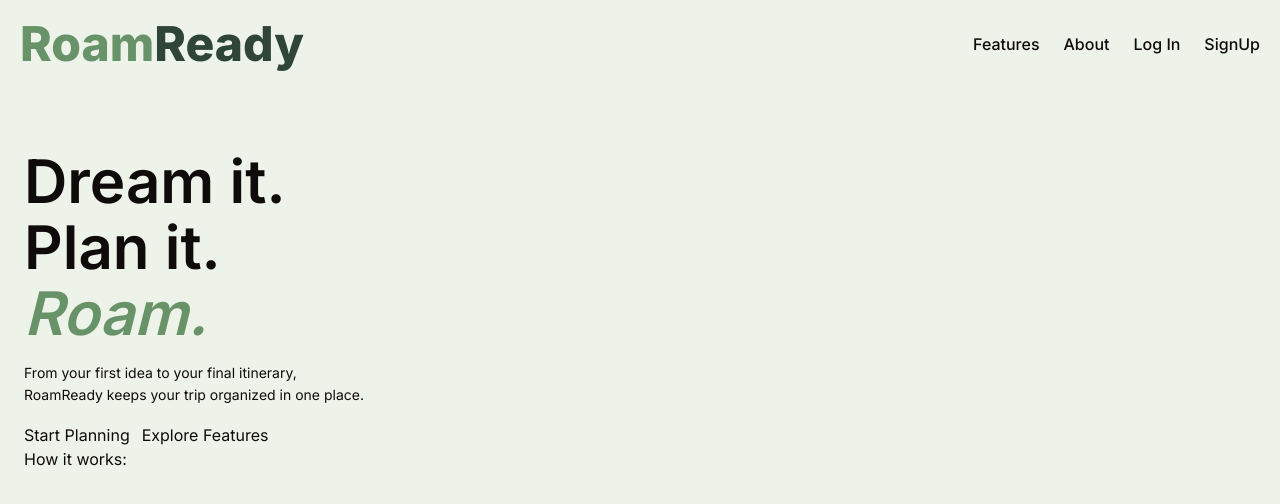
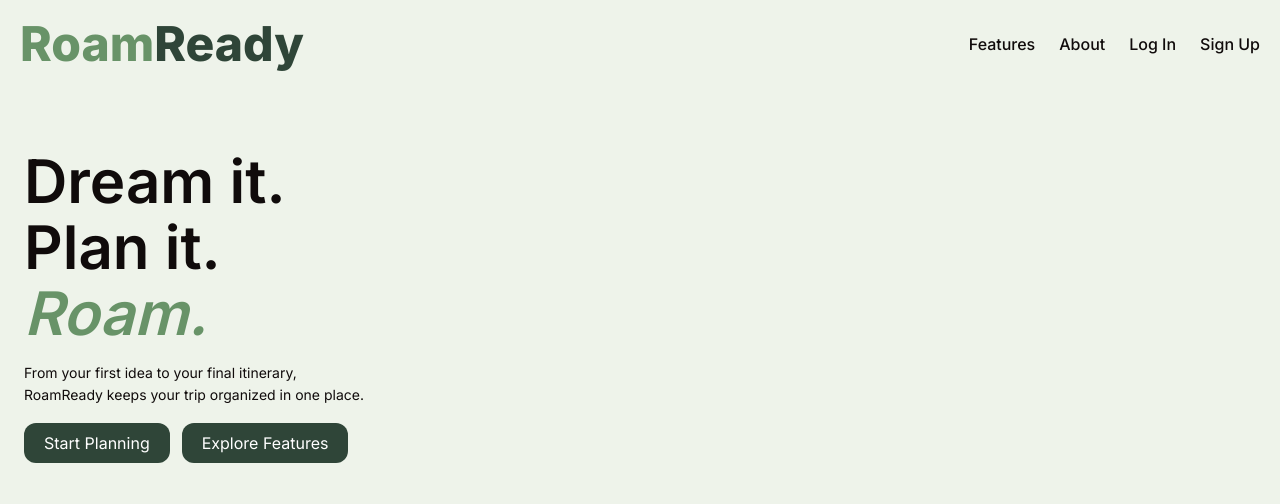
Before and after one commit to PeterKimberley/RoamReady, a Next.js app: page / in a window 1280 px wide. Shown: the top 504 px of the page. Built offline with nearby package versions, Linux system fonts and the light colour scheme.

Commit message:
Update hero and navbar

```diff
--- a/src/app/globals.css
+++ b/src/app/globals.css
@@ -85,6 +85,20 @@ body {
   gap: 12px;
 }
 
+.start-button{
+  color: white;
+  background-color: #2F4538;
+  padding: 8px 20px;
+  border-radius: 12px;
+}
+
+.explore-button{
+  color: white;
+  background-color: #2F4538;
+  padding: 8px 20px;
+  border-radius: 12px;
+}
+
 /* hotel page */
 
 /* hotel page */
--- a/src/app/page.tsx
+++ b/src/app/page.tsx
@@ -5,6 +5,7 @@ export default function Home() {
   return (
     <main>
       <section className="hero">
+        {/* Hero content */}
         <div className="hero-content">
           <h1>Dream it.
             <br/>
@@ -19,31 +20,16 @@ export default function Home() {
             <Link href="/signup" className="start-button">Start Planning</Link>
             <Link href="/features" className="explore-button">Explore Features</Link>
           </div>
+        </div>          {/* End of Hero content */}
 
-          <div className="hero-image">
-          {/*image place holder */}
-          </div>
+        <div className="hero-image">
+          {/* Add image for hero content*/}
+        </div>
 
-          <section className="how-it-works">
-            <h2>How it works:</h2>
-
-            <div className="steps">
-              <div className="create-trips">
-                <span className=""></span>
-              </div>
-            </div>
-
-
-          </section>
-
-        </div>
+      </section>
 
 
 
-
-
-
-      </section>
     </main>
 
   );
--- a/src/components/layout/Navbar.tsx
+++ b/src/components/layout/Navbar.tsx
@@ -3,17 +3,21 @@ import Link from "next/link" ; // Next.js link
 
 export default function Navbar() { //
 return (
-    <nav className="navbar">
+    <main>
+
+       <nav className="navbar">
         <Link href="/" className="nav-logo"><span>Roam</span>Ready</Link>
         <div className="nav-links">
             <Link href="/features">Features</Link>
             <Link href="/about">About</Link>
             <Link href="/login">Log In</Link>
-            <Link href="signup">SignUp</Link>
+            <Link href="signup">Sign Up</Link>
         </div>
 
 
-    </nav>
+        </nav>
+    </main>
+
 );
 //this is just bare bones until we get colors/spacing chosen
 // no tailwind yet , no className anywhere
```
